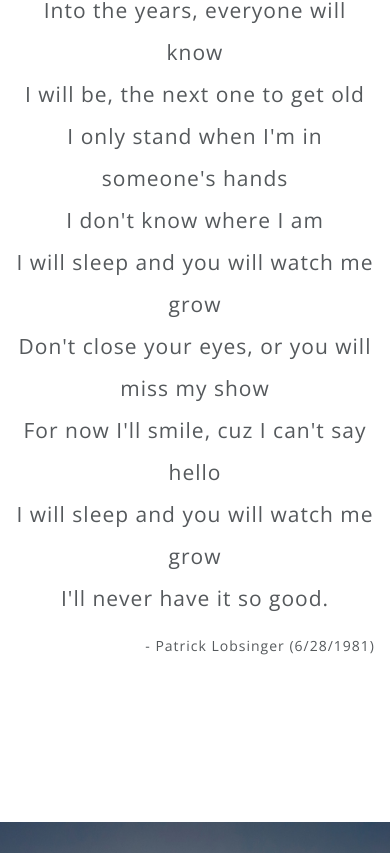
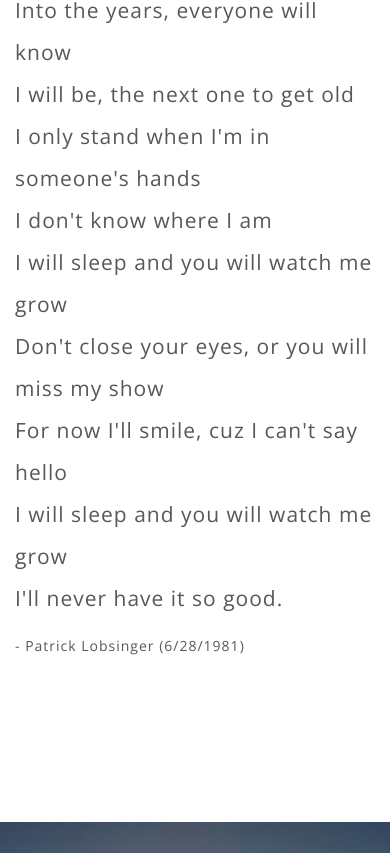
Before and after one commit to Shaun2D2/remembering-pat, a React app: page / in a window 390 px wide. Shown: the part 1292-2145 px from the top of the page. Built offline with nearby package versions, Linux system fonts and the light colour scheme; no server answers.

Commit message:
fixed alignment of text

```diff
--- a/src/react/components/Eulogy.scss
+++ b/src/react/components/Eulogy.scss
@@ -8,6 +8,9 @@
     text-align: center;
     font-size: 1.5em;
     line-height: 2em;
+    @media (max-width: 786px) {
+        text-align: left;
+    }
 }
 
 .poem__title {
@@ -17,4 +20,7 @@
 
 .poem__attribution {
     text-align: right;
+    @media (max-width: 786px) {
+        text-align: left;
+    }
 }
```
